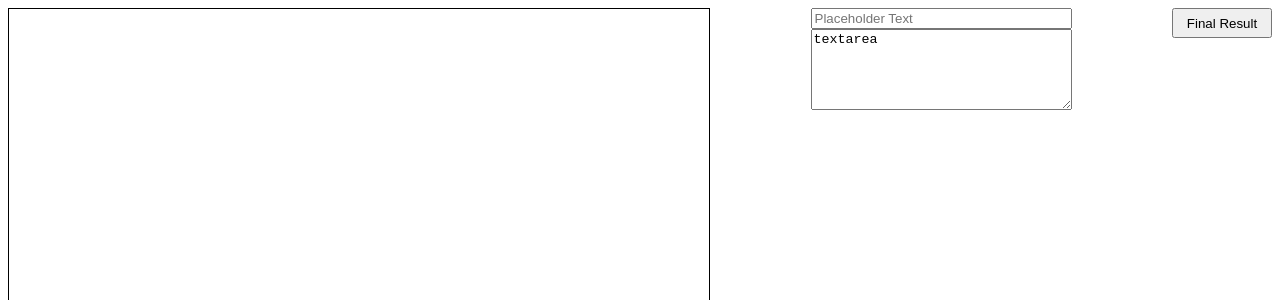
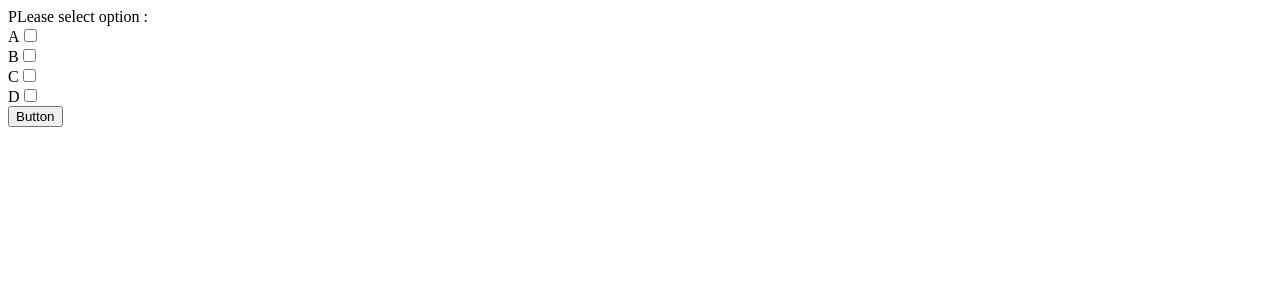
Before and after one commit to rajatuba/formgen, a React (Create React App) app: page /test in a window 1280 px wide. Shown: the top 300 px of the page. Built offline with nearby package versions, Linux system fonts and the light colour scheme.

Commit message:
optionList

```diff
--- a/package.json
+++ b/package.json
@@ -10,6 +10,7 @@
     "react": "^18.2.0",
     "react-dom": "^18.2.0",
     "react-draggable": "^4.4.5",
+    "react-hook-form": "^7.33.1",
     "react-router-dom": "^6.3.0",
     "react-scripts": "5.0.1",
     "web-vitals": "^2.1.4"
--- a/src/App.js
+++ b/src/App.js
@@ -1,17 +1,19 @@
 import React, { useState } from "react";
 import ItemOption from "./ItemOption";
+
 import "./Test.css";
 import TestComponent from "./TestComponent";
 function App() {
   const [creatingNew, setCreatingNew] = useState(false);
   const [elemMove, setElemMove] = useState();
-  const [initialX, setInitalX] = useState(0);
-  const [initialY, setInitalY] = useState(0);
+  //const [initialX, setInitalX] = useState(0);
+  //const [initialY, setInitalY] = useState(0);
   const [list, setList] = useState([]);
-  const itemRef = React.useRef();
+  //const itemRef = React.useRef();
   const dropRef = React.useRef();
   const handleResult = (e) => {
     console.log("result=>", dropRef.current.innerHTML);
+    console.log("list", list);
   };
   /*const handleDragStart = (e) => {
     console.log("drag start", e);
@@ -50,11 +52,12 @@ function App() {
         onDrop={handleDrop}
         onDragOver={handleDragOver}
       >
-        {list.map((item) => {
+        {list.map((item, key) => {
           return React.createElement(TestComponent, {
             left: item.left,
             top: item.top,
             setElemMove,
+            myKey: key,
           });
         })}
       </div>
--- a/src/ItemOption.js
+++ b/src/ItemOption.js
@@ -1,12 +1,26 @@
 import React from "react";
-import TextInput from "./TestComponent/OptionComponent/TextInput";
-import TextareaInput from "./TestComponent/OptionComponent/TextareaInput";
+import { OwnInput, OwnTextArea, OwnCheckBox, OwnRadio } from "./OwnComponents";
+import { OPTIONLIST } from "./TestComponent/OptionElementList";
 
 function ItemOption(props) {
   return (
     <div className="itemOption">
-      <TextInput {...props} />
-      <TextareaInput {...props} />
+      {OPTIONLIST.map((item) => {
+        console.log("option item", item);
+
+        switch (item.type) {
+          case "textarea":
+            return React.createElement(OwnTextArea, {
+              label: item.label,
+              placeholder: item.placeholder,
+            });
+          default:
+            return React.createElement(OwnInput, {
+              label: item.label,
+              placeholder: item.placeholder,
+            });
+        }
+      })}
     </div>
   );
 }
--- /dev/null
+++ b/src/OwnComponents/index.js
@@ -0,0 +1,29 @@
+import React from "react";
+import { Input, Checkbox, Radio } from "antd";
+const { TextArea } = Input;
+
+export const OwnInput = (props) => {
+  console.log("input props", props);
+  return (
+    <label>
+      {props.label}
+      <Input placeholder={props.placeholder} />
+    </label>
+  );
+};
+
+export const OwnTextArea = (props) => {
+  return (
+    <label>
+      {props.label}
+      <TextArea placeholder={props.placeholder}></TextArea>
+    </label>
+  );
+};
+
+export const OwnCheckBox = (props) => {
+  return <Checkbox value={props.value}>{props.name}</Checkbox>;
+};
+export const OwnRadio = (props) => {
+  return <Radio value={props.value}>{props.name}</Radio>;
+};
--- a/src/Test.css
+++ b/src/Test.css
@@ -23,3 +23,7 @@
   flex-direction: column;
   justify-content: space-evenly;
 }
+.checkOptions {
+  display: flex;
+  flex-direction: column;
+}
--- a/src/Test.js
+++ b/src/Test.js
@@ -1,69 +1,7 @@
-import React, { useState } from "react";
-import ItemOption from "./ItemOption";
-import "./Test.css";
-import TestComponent from "./TestComponent";
+import React from "react";
+import CheckInput from "./TestComponent/OptionComponent/CheckInput";
+
 function Test() {
-  const [creatingNew, setCreatingNew] = useState(false);
-  const [elemMove, setElemMove] = useState();
-  const [initialX, setInitalX] = useState(0);
-  const [initialY, setInitalY] = useState(0);
-  const [list, setList] = useState([]);
-  const itemRef = React.useRef();
-  const dropRef = React.useRef();
-  const handleResult = (e) => {
-    console.log("result=>", dropRef.current.innerHTML);
-  };
-  /*const handleDragStart = (e) => {
-    console.log("drag start", e);
-    console.log("rect", e.target.getBoundingClientRect());
-    const rect = e.target.getBoundingClientRect();
-    setInitalX(rect.x);
-    setInitalY(rect.y);
-    setCreatingNew(true);
-  };*/
-  const handleDrop = (e) => {
-    console.log("elemMove", elemMove);
-    console.log("drop", e);
-    e.preventDefault();
-    let leftX = e.pageX + "px";
-    let topY = e.pageY + "px";
-    if (creatingNew) {
-      setList((prev) => {
-        return [...prev, { left: leftX, top: topY }];
-      });
-      setCreatingNew(false);
-    } else {
-      elemMove.current.style.left = e.pageX + "px";
-      elemMove.current.style.top = e.pageY + "px";
-    }
-  };
-  const handleDragOver = (e) => {
-    e.preventDefault();
-    e.dataTransfer.dropEffect = "all";
-  };
-  return (
-    <div className="testContainer">
-      <div
-        className="dropContainer"
-        ref={dropRef}
-        onDrop={handleDrop}
-        onDragOver={handleDragOver}
-      >
-        {list.map((item) => {
-          return React.createElement(TestComponent, {
-            left: item.left,
-            top: item.top,
-            setElemMove,
-          });
-        })}
-      </div>
-      <div>
-        <ItemOption setElemMove={setElemMove} setCreatingNew={setCreatingNew} />
-      </div>
-      <button className="resultButton" onClick={handleResult}>
-        Final Result
-      </button>
-    </div>
-  );
+  return <CheckInput />;
 }
 export default Test;
--- a/src/TestComponent.js
+++ b/src/TestComponent.js
@@ -6,6 +6,7 @@ function TestComponent(props) {
   const handleDragStart = () => {
     props.setElemMove(elemRef);
     console.log("elemRef:", elemRef);
+    console.log("mykey", props.myKey);
   };
   return (
     <input
@@ -14,6 +15,7 @@ function TestComponent(props) {
       draggable
       ref={elemRef}
       onDragStart={handleDragStart}
+      key={props.myKey}
       style={{
         position: "absolute",
         top: `${props.top}`,
--- /dev/null
+++ b/src/TestComponent/OptionComponent/CheckInput.js
@@ -0,0 +1,44 @@
+import React from "react";
+import { useForm } from "react-hook-form";
+
+function CheckInput() {
+  const { formRef } = useForm();
+  const handleSubmit = (e) => {
+    e.preventDefault();
+    console.log("check form", e);
+  };
+  const handleChange = (e) => {
+    console.log("change", e.target.value);
+    console.log("name", e.target.name);
+    // console.log(e.target.value);
+  };
+  return (
+    <div>
+      <form onSubmit={handleSubmit} onChange={handleChange} ref={formRef}>
+        <label>
+          PLease select option :
+          <div className="checkOptions">
+            <label>
+              A
+              <input name="A-name" type="checkbox" value="A" />
+            </label>
+            <label>
+              B
+              <input type="checkbox" value="B" />
+            </label>
+            <label>
+              C
+              <input type="checkbox" value="C" />
+            </label>
+            <label>
+              D
+              <input type="checkbox" value="D" />
+            </label>
+          </div>
+        </label>
+        <button type="submit">Button</button>
+      </form>
+    </div>
+  );
+}
+export default CheckInput;
--- a/src/TestComponent/OptionElementList.js
+++ b/src/TestComponent/OptionElementList.js
@@ -1,14 +1,27 @@
 export const OPTIONLIST = [
-    {
-        type:"text",
-        placeholder:"Single Line Text Input",
-        label:"Input label",
-    },
-    {
-        type:"textarea",
-        placeholder:"Multiple Line Text Input",
-        label:"Input Label"
-    },
-
-
+  {
+    type: "text",
+    placeholder: "Single Line Text Input",
+    label: "Input label",
+    component: "OwnInput",
+  },
+  {
+    type: "textarea",
+    placeholder: "Multiple Line Text Input",
+    label: "Input Label",
+    component: "OwnTextArea",
+  },
+  /*
+  {
+    type: "radio",
+    component: "OwnRadio",
+    name: "radio",
+    value: "radio",
+  },
+  {
+    type: "checkbox",
+    component: "OwnCheckbox",
+    name: "checkbox",
+    value: "checkbox",
+  },*/
 ];
--- a/src/components/Form.js
+++ /dev/null
@@ -1 +0,0 @@
-import React from "react";
```
Also changed, not shown: 1 other file (tests, documents, lock files or other folders).
